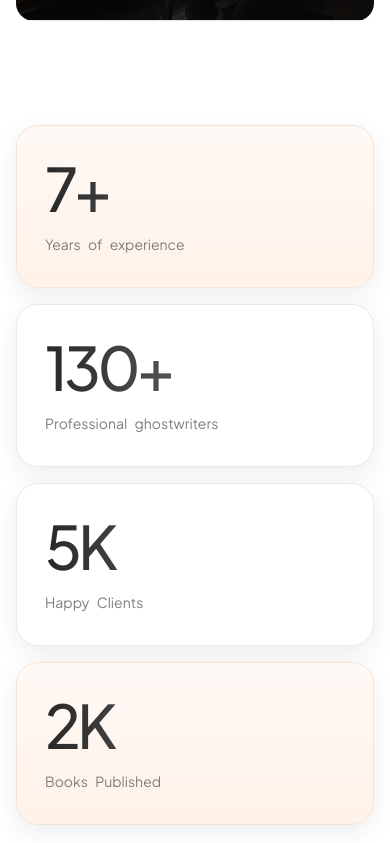
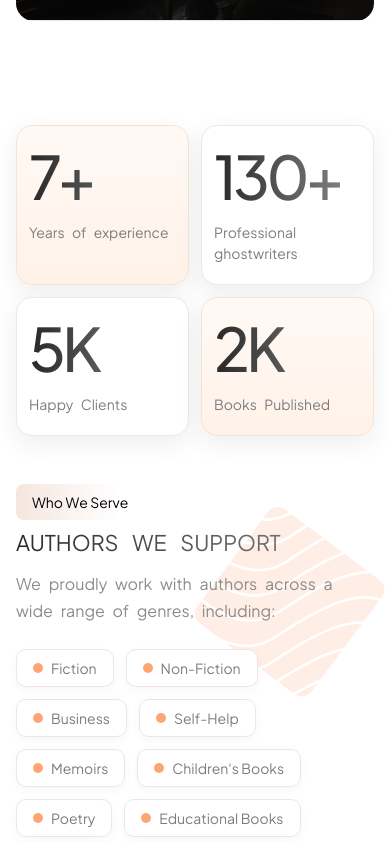
Before and after one commit to BemBexLab/nexifire-publishing, a Next.js app: page /who-we-are in a window 390 px wide. Shown: the part 4521-5364 px from the top of the page. Built offline with nearby package versions, Linux system fonts and the light colour scheme.

Commit message:
updaing who we are page

```diff
--- a/app/layout.tsx
+++ b/app/layout.tsx
@@ -2,6 +2,7 @@ import type { Metadata } from "next";
 import { Geist_Mono, Plus_Jakarta_Sans } from "next/font/google";
 import "./globals.css";
 import NavBar from "@/components/NavBar";
+import FooterCTA from "@/components/Footer";
 
 const plusJakartaSans = Plus_Jakarta_Sans({
   variable: "--font-plus-jakarta-sans",
@@ -31,6 +32,7 @@ export default function RootLayout({
       <body className={`${plusJakartaSans.className} min-h-full flex flex-col`}>
         <NavBar />
         {children}
+        <FooterCTA />
       </body>
     </html>
   );
--- a/components/WhoWeServe.tsx
+++ b/components/WhoWeServe.tsx
@@ -186,7 +186,7 @@ const WhoWeServe = ({
       >
         <motion.div
           variants={statsGridVariants}
-          className="grid gap-4 sm:grid-cols-2 sm:gap-5"
+          className="grid grid-cols-2 gap-3 sm:gap-5"
         >
           {stats.map((stat) => (
             <motion.article
@@ -196,7 +196,7 @@ const WhoWeServe = ({
     y: -4,
     transition: { duration: 0.22, ease: "easeOut" },
   }}
-              className={`rounded-[22px] border px-7 py-8 shadow-[0_8px_24px_rgba(44,44,44,0.08)] ${
+  className={`rounded-[16px] border px-3 py-5 shadow-[0_8px_24px_rgba(44,44,44,0.08)] sm:rounded-[22px] sm:px-7 sm:py-8 ${
     stat.highlighted
       ? "border-[#F3E4D7] bg-[linear-gradient(180deg,#FFF9F5_0%,#FFF2E8_100%)]"
       : "border-[#EEE8E1] bg-white"
```
Lines whose indentation alone changed are shown as unchanged.
